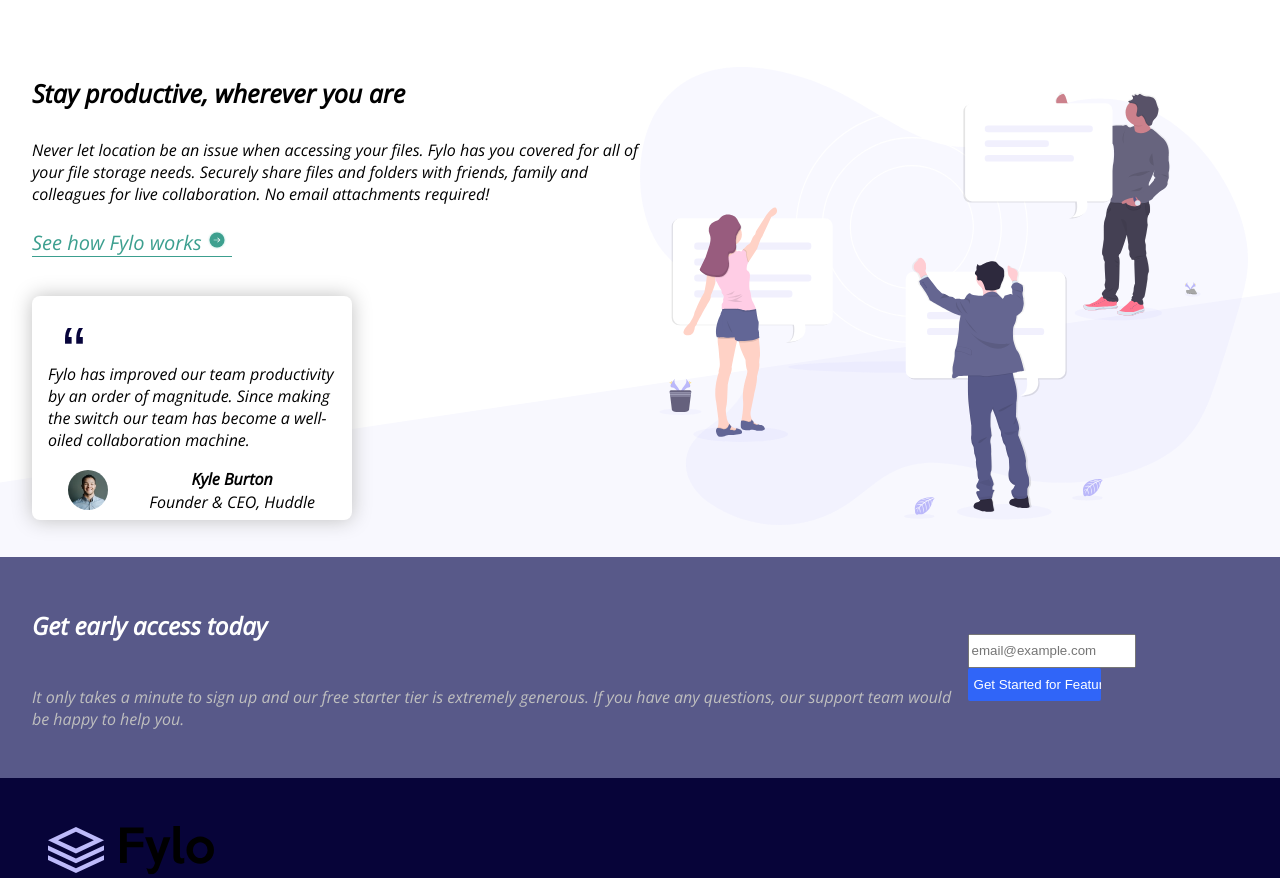
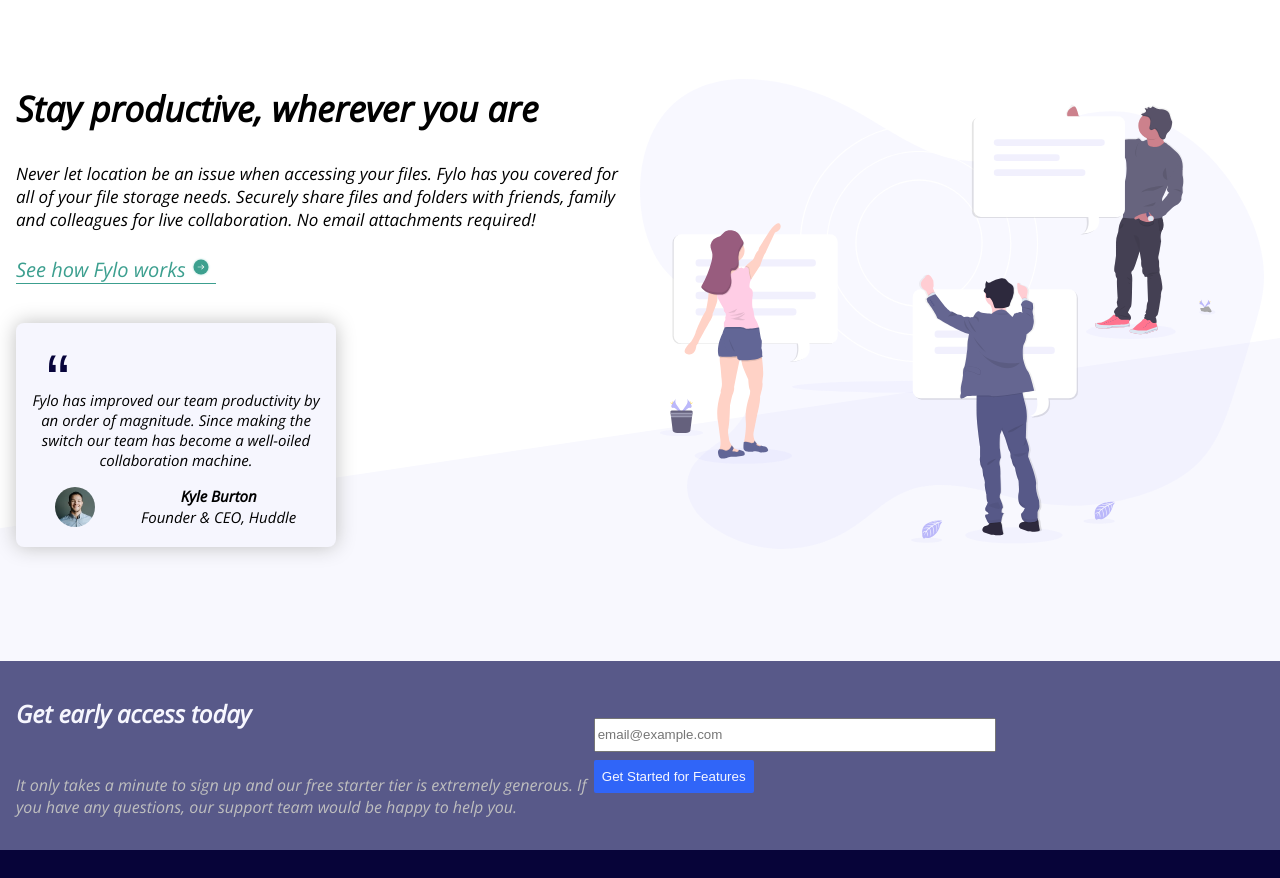
Before and after one commit to eemm098/fylo-landing-page, a plain HTML site: page index.html in a window 1280 px wide. Shown: the part 620-1498 px from the top of the page. Drawn offline with nearby package versions, Linux system fonts and the light colour scheme.

Commit message:
Update main.css

```diff
--- a/css/main.css
+++ b/css/main.css
@@ -1,6 +1,10 @@
 :root{
     --btn-color: hsl(224, 93%, 58%);
     --link-color:hsl(170, 45%, 43%);
+    --footer-color:hsl(243, 87%, 12%);
+    --second-bg-color:hsl(238, 22%, 44%);
+    --p-color: hsl(0, 0%, 75%);
+    --head: hsl(240, 75%, 98%);
 }
 
 *{
@@ -24,6 +28,7 @@
     align-items: center;
 }
 .head{
+    cursor: pointer;
     display: flex;
     justify-content: space-between;
     width: 25%;
@@ -31,7 +36,6 @@
 header .head div:hover{
     color: var(--btn-color);
     border-bottom: 1px solid var(--btn-color);
-
 }
 header img{
     width: 6rem;
@@ -68,7 +72,10 @@
 
     justify-content: space-between;
     align-items: center;
-      padding: 2rem;
+      padding: 1rem;
+}
+section .info p{
+    font-size:17px;
 }
 section .info{
  gap: 0.5rem;
@@ -79,16 +86,20 @@
     width: 50%;
 }
 .info h1{
-    font-size: 25px;
+    font-size: 35px;
     margin: 5px 0;
 }
 section .btn{
-    width: 10em;
+    cursor: pointer;
+    width: 12em;
     background-color:var(--btn-color) ;
     border: none;
     border-radius: 2px;
-    color: white;
+    color: var(--head);
     height: 2.5em;
+}
+section .btn:hover{
+    opacity: 0.6;
 }
 section input:first-child{
     height: 2.5em;
@@ -103,10 +114,10 @@
     section div .submit input{
         width: 100%;
     }
-    section:nth-child(3) div input{
+    section:nth-child(3) form input{
         width: 100%;
     }
-    section:nth-child(3) div {
+    section:nth-child(3) form {
         width: 100%;
     }
 }
@@ -114,7 +125,7 @@
     section{
         flex-direction: column;
         gap: 2em;
-
+      text-align: center;
     }
     footer .foot{
         flex-direction: column;
@@ -131,17 +142,18 @@
     section div.info{
        order: 2;
     }
-    .info h1 , .info p{
-       text-align: center;
-    }
    section .link {
     text-align: center;
    }
 
+   section .info .card {
+    margin: auto;
+   }
 }
 
 section:nth-child(2){
-    margin-top: 3em;
+    margin-top: 6em;
+    margin-bottom: 6rem;
 }
 section .link a{
     text-decoration: none;
@@ -157,21 +169,25 @@
 }
 
 section .info .card{
-    background-color: white;
-   width: 20em;
+    background-color:var(--head);
+   width: 20rem;
    height: 14em;
    border-radius: 0.5em;
    margin-top: 2em;
    display: flex;
    padding: 1em;
    flex-direction: column;
-   box-shadow: 0 0 20px 0 hsl(0, 0%, 75%) ;
+   box-shadow: 0 0 20px 0 var(--p-color) ;
 }
  section .info .card .icon{
     width: 20px;
     height: 20px;
     margin-left: 1em;
     margin-top: 1em;
+ }
+ section .info .card p{
+    font-size: 15px;
+    text-align: center;
  }
 section .info .photo{
     display: flex;
@@ -192,8 +208,8 @@
  font-weight: bolder;
 }
 section:nth-child(3){
-    background-color:hsl(238, 22%, 44%) ;
-    color: white;
+    background-color:var(--second-bg-color) ;
+    color: var(--head);
 }
 section:nth-child(3) div.text{
     gap: 0.5rem;
@@ -202,9 +218,9 @@
 
 }
 section:nth-child(3) div.text p{
-    color: hsl(0, 0%, 75%);
+    color:var(--p-color);
 }
-section:nth-child(3) div.submit{
+section:nth-child(3) form.submit{
     display: flex;
 flex-direction: column;
 gap: 0.5em;
@@ -213,14 +229,16 @@
 /* end content  */
 /* footer  */
 footer{
-    background-color: hsl(243, 87%, 12%);
+    background-color: var(--footer-color);
     padding: 3rem;
 }
-
+ footer img.logo{
+ filter:invert() brightness(50) ;
+ }
 footer .foot{
     display: flex;
     justify-content: space-between;
-    color: white;
+    color: var(--head);
     margin: 1em;
 }
 footer ul{
@@ -245,7 +263,7 @@
  footer .foot .social div{
     width: 30px;
     height: 30px;
-    border: 1px solid white;
+    border: 1px solid var(--head);
 border-radius: 50%;
 display: flex;
 justify-content: center;
```
